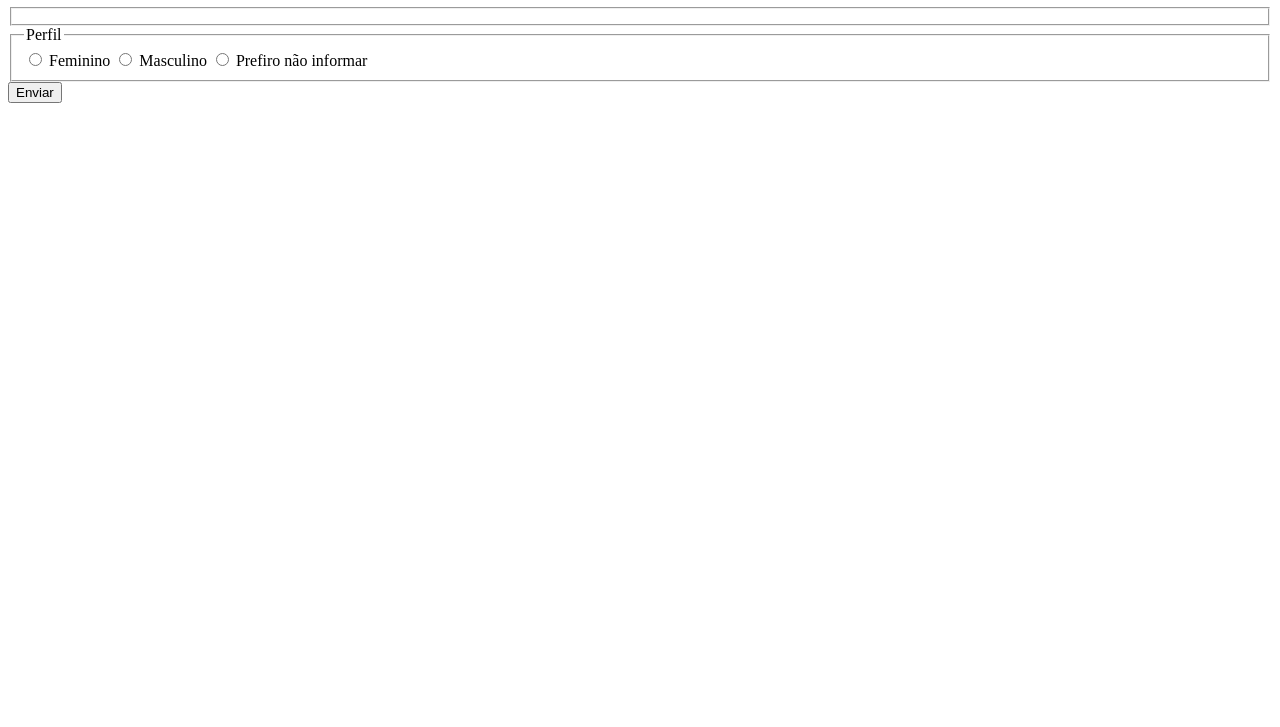
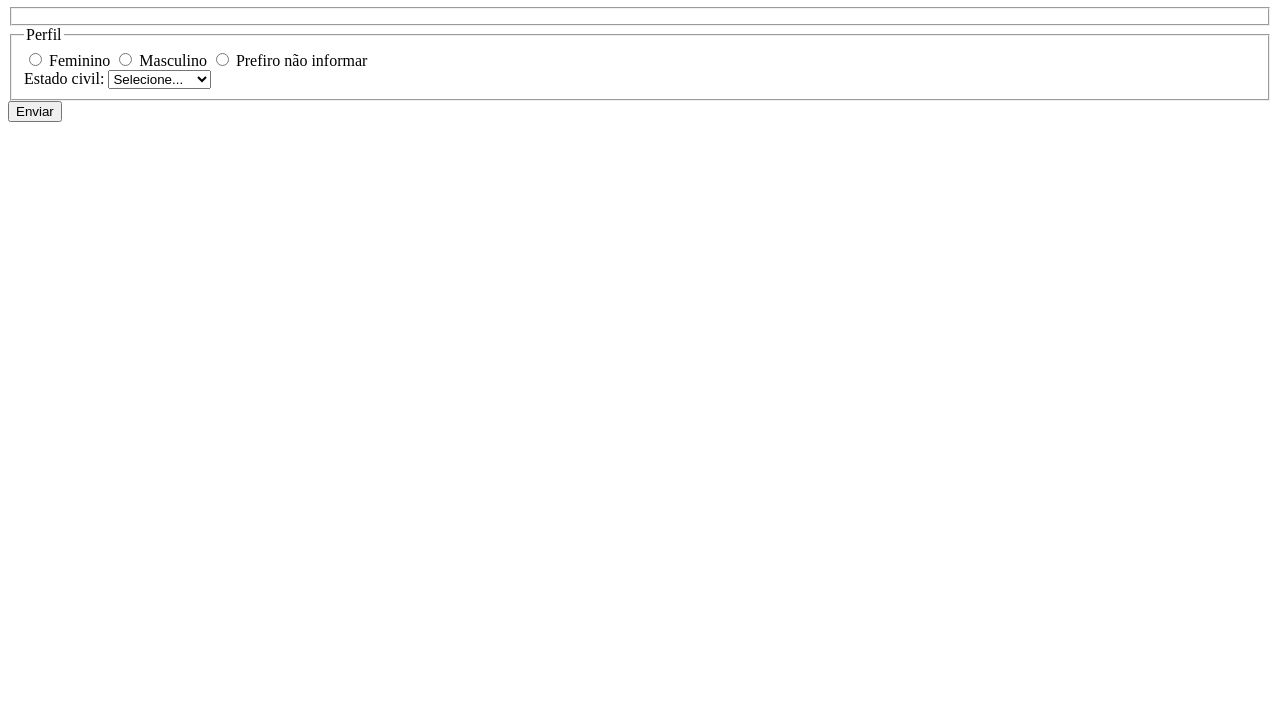
Before and after one commit to Msousan/pesquisa-culturama, a plain HTML site: page index.html in a window 1280 px wide. Shown: the part 73-800 px from the top of the page. Drawn offline with Linux system fonts and the light colour scheme.

Commit message:
adiciona a opcao de estado civil

```diff
--- a/index.html
+++ b/index.html
@@ -48,8 +48,17 @@
             <input type="radio" name="userGender" value="Masculino" >
             <label for="userGender">Masculino</label>
 
-            <input type="radio" name="userGender" value="notinformed">
+            <input type="radio" name="userGender" value="notInformed">
             <label for="userGender">Prefiro não informar</label>
+            <br>
+            <label for="maritalStatus">Estado civil:</label>
+            <select name="maritalStatus">
+                <OPtion value="notInformed">Selecione...</OPtion>
+                <option value="casado">Casado</option>
+                <option value="solteiro">Solteiro</option>
+                <option value="divorciado">Divorciado</option>
+                <option value="uniaoEstavel">União estável</option>
+            </select>
         </fieldset>
         <button type="submit">Enviar</button>
       </form>
```
